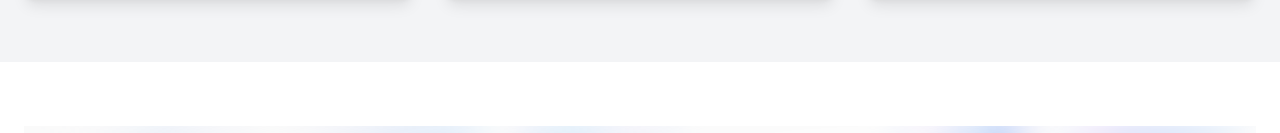
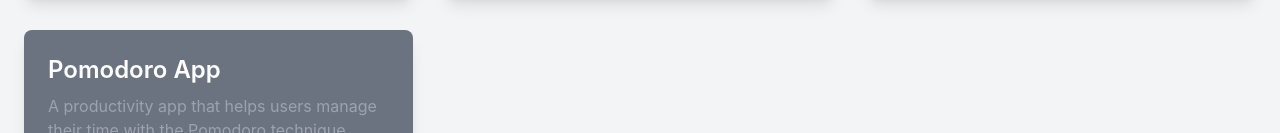
Before and after one commit to Rupinder-17/Portfolio, a React (Vite) app in the folder my-app/: page / in a window 1280 px wide. Shown: the part 2667-2800 px from the top of the page. Built offline with nearby package versions, Linux system fonts and the light colour scheme.

Commit message:
feat: add Pomodoro App project to projects list
Adds a new project entry for the Pomodoro time management application to the projects array in Project.jsx

```diff
--- a/my-app/src/component/Project.jsx
+++ b/my-app/src/component/Project.jsx
@@ -56,6 +56,14 @@ export const Project = () => {
       image: "",
       technologies: ["React", "tailwind css", "UI Design"],
     },
+    {
+      title: "Pomodoro App",
+      description:
+        "A productivity app that helps users manage their time with the Pomodoro technique.",
+      link: "",
+      image: "",
+      technologies: ["React", "tailwind css", "UI Design"],
+    }
   ];
 
   return (
```
